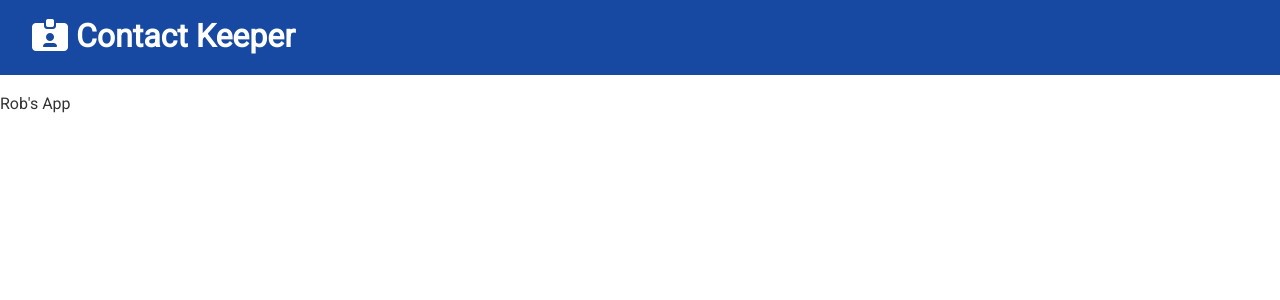
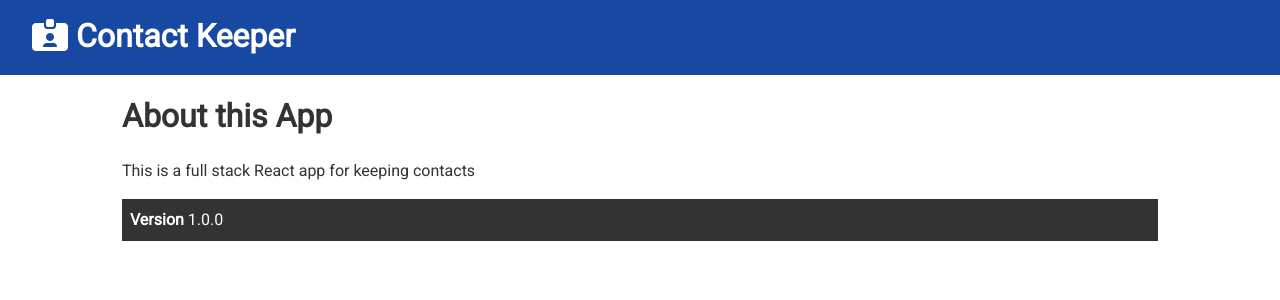
Before and after one commit to RSP531/ContactKeeper, a React (Create React App) app in the folder client/: page /about in a window 1280 px wide. Shown: the top 300 px of the page. Built offline with nearby package versions, Linux system fonts and the light colour scheme.

Commit message:
setting up basic app functionality

```diff
--- a/client/src/App.js
+++ b/client/src/App.js
@@ -1,13 +1,23 @@
-import React from "react";
+import React, { Fragment } from "react";
+import { BrowserRouter as Router, Route, Switch } from "react-router-dom";
 import "./App.css";
 import Navbar from "./components/layout/Navbar";
+import About from "./components/pages/About";
+import Home from "./components/pages/Home";
 
 const App = () => {
   return (
-    <div className="App">
-      <Navbar />
-      Rob's App
-    </div>
+    <Router>
+      <Fragment>
+        <Navbar />
+        <div className="container">
+          <Switch>
+            <Route exact path="/" component={Home} />
+            <Route exact path="/about" component={About} />
+          </Switch>
+        </div>
+      </Fragment>
+    </Router>
   );
 };
 
--- /dev/null
+++ b/client/src/components/pages/About.js
@@ -0,0 +1,18 @@
+import React from "react";
+
+const About = () => {
+  return (
+    <div>
+      <h1>About this App</h1>
+      <p className="my-1">
+        {" "}
+        This is a full stack React app for keeping contacts
+      </p>
+      <p className="bg-dark p">
+        <strong>Version</strong> 1.0.0
+      </p>
+    </div>
+  );
+};
+
+export default About;
--- /dev/null
+++ b/client/src/components/pages/Home.js
@@ -0,0 +1,11 @@
+import React from "react";
+
+const Home = () => {
+  return (
+    <div>
+      <h1>HOME</h1>
+    </div>
+  );
+};
+
+export default Home;
```
